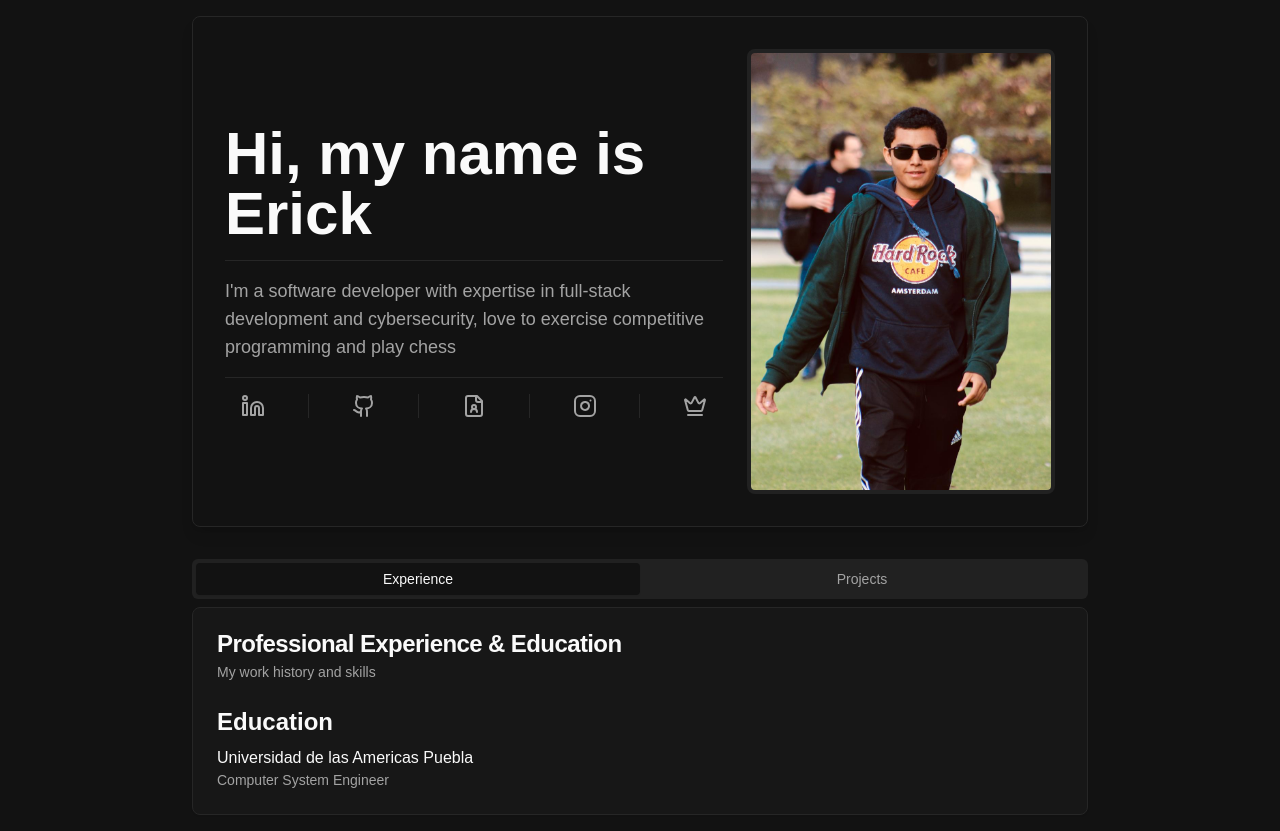
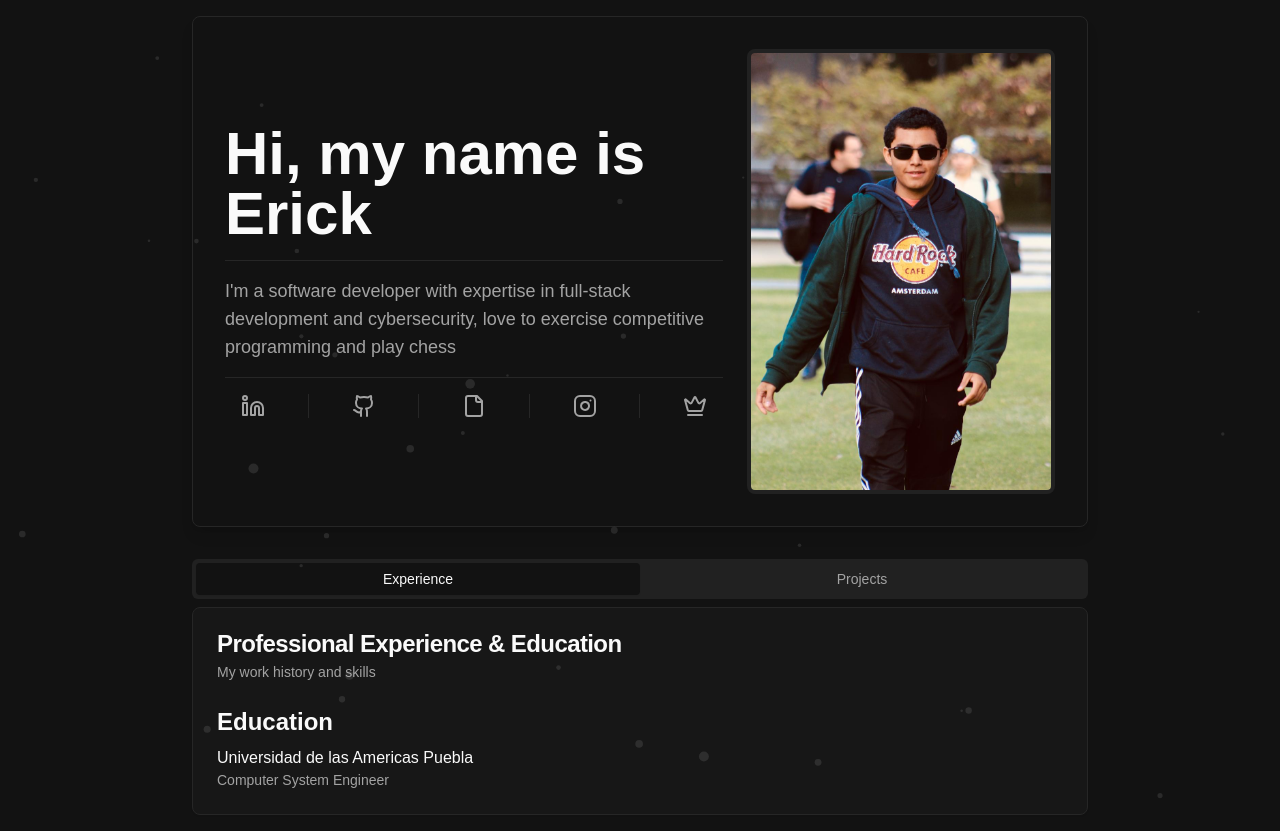
Before and after one commit to HugeErick/portafolio, a Next.js app: page / in a window 1280 px wide. Built offline with nearby package versions, Linux system fonts and the light colour scheme.

Commit message:
feat: added particles

```diff
--- a/package.json
+++ b/package.json
@@ -12,6 +12,8 @@
     "@radix-ui/react-separator": "^1.1.0",
     "@radix-ui/react-slot": "^1.1.0",
     "@radix-ui/react-tabs": "^1.1.1",
+    "@tsparticles/react": "^3.0.0",
+    "@tsparticles/slim": "^3.7.1",
     "class-variance-authority": "^0.7.0",
     "clsx": "^2.1.1",
     "date-fns": "^4.1.0",
--- a/src/components/PresentationCard.tsx
+++ b/src/components/PresentationCard.tsx
@@ -4,15 +4,18 @@ import Image from "next/image";
 import Link from "next/link";
 import profileCardPicture from "@/../public/p.jpeg";
 import { Separator } from "@/components/ui/separator";
-import { Linkedin, Github, Instagram, Crown, FileUser } from "lucide-react";
+import { Linkedin, Github, Instagram, Crown, FileIcon as FileUser } from 'lucide-react';
+import BackgroundParticles from "@/components/decorative/BackgroundParticles";
 
 const PresentationCard = () => {
   const description = `I'm a software developer with expertise in full-stack development
               and cybersecurity, love to exercise competitive programming and
               play chess`;
+
   return (
-		<div className="w-full max-w-4xl bg-background border border-border rounded-lg shadow-lg overflow-hidden">
-			<div className="p-4 md:p-8 flex flex-col md:flex-row items-center gap-6">
+    <div className="relative w-full max-w-4xl bg-background border border-border rounded-lg shadow-lg overflow-hidden">
+      <BackgroundParticles />
+      <div className="relative z-10 p-4 md:p-8 flex flex-col md:flex-row items-center gap-6">
         <div className="flex-1 space-y-4">
           <h1 className="text-4xl md:text-5xl lg:text-6xl font-semibold leading-tight">
             Hi, my name is Erick
--- /dev/null
+++ b/src/components/decorative/BackgroundParticles.tsx
@@ -0,0 +1,81 @@
+"use client";
+
+import { useCallback, useEffect, useState } from "react";
+import Particles, { initParticlesEngine } from "@tsparticles/react";
+import { loadSlim } from "@tsparticles/slim";
+import type { Container, Engine } from "@tsparticles/engine";
+
+const BackgroundParticles = () => {
+  const [init, setInit] = useState(false);
+
+  useEffect(() => {
+    initParticlesEngine(async (engine: Engine) => {
+      await loadSlim(engine);
+    }).then(() => {
+      setInit(true);
+    });
+  }, []);
+
+  const particlesLoaded = useCallback(async (container: Container | undefined) => {
+    await console.log(container);
+  }, []);
+
+  if (!init) {
+    return null;
+  }
+
+  return (
+    <Particles
+      id="tsparticles"
+      particlesLoaded={particlesLoaded}
+      options={{
+        background: {
+          color: {
+            value: "transparent",
+          },
+        },
+        fpsLimit: 120,
+        interactivity: {
+          events: {
+            resize: true,
+          },
+        },
+        particles: {
+          color: {
+            value: "#ffffff",
+          },
+          move: {
+            direction: "none",
+            enable: true,
+            outModes: {
+              default: "bounce",
+            },
+            random: false,
+            speed: 0.5,
+            straight: false,
+          },
+          number: {
+            density: {
+              enable: true,
+              area: 800,
+            },
+            value: 80,
+          },
+          opacity: {
+            value: 0.1,
+          },
+          shape: {
+            type: "circle",
+          },
+          size: {
+            value: { min: 1, max: 5 },
+          },
+        },
+        detectRetina: true,
+      }}
+      className="absolute inset-0"
+    />
+  );
+};
+
+export default BackgroundParticles;
```
Also changed, not shown: 2 other files (tests, documents, lock files or other folders). Lines whose indentation alone changed are shown as unchanged.
